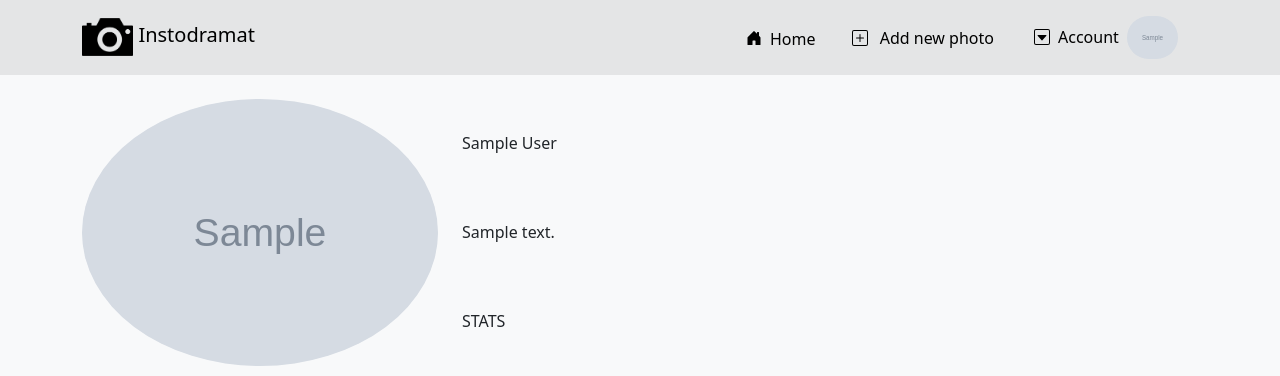
After one commit to aFku/Django-Instodramat, a Django app: page /1 in a window 1280 px wide. The commit adds this page. Shown: the top 376 px of the page. Run offline with Django 3.2, Linux system fonts and the light colour scheme; tables that the repository leaves empty hold one stand-in row (values such as "Sample post"); grey boxes marked "Sample" are stand-in pictures; some libraries are stand-ins or nearby versions.

Commit message:
Created basic template for profile | Fixed Profile model and its avatar field | Changed the way that template get image to execute model method

```diff
--- a/Instodramat/Users/default_vars.py
+++ b/Instodramat/Users/default_vars.py
@@ -1 +1 @@
-DEFAULT_AVATAR = ''
+DEFAULT_AVATAR = '/static/resc/default-avatar.png'
--- a/Instodramat/Users/models.py
+++ b/Instodramat/Users/models.py
@@ -1,36 +1,42 @@
 from django.db import models
 from django.contrib.auth.models import User
 from django.conf import settings
-#from ..Scripts.RenamePath import RenamePath
+from Scripts.RenamePath import RenamePath
 from os import remove
-#import default_vars
+from . import default_vars
 
 
 class Profile(models.Model):
-    first_name = models.CharField(max_length=20)
-    last_name = models.CharField(max_length=20)
-    birthday = models.DateField()
-    description = models.CharField(max_length=255)
-#    rename_path = RenamePath('Avatars')  # Create object from Scripts.RenamePath to rename uploaded avatar
-    avatar = models.ImageField(upload_to='rename_path', blank=True, null=False, default='default_vars.DEFAULT_AVATAR')
+    first_name = models.CharField(max_length=20, blank=False, null=False)
+    last_name = models.CharField(max_length=20, blank=False, null=False)
+    birthday = models.DateField(blank=False, null=False)
+    description = models.CharField(max_length=255, blank=True, null=True)
+    rename_path = RenamePath('Avatars')  # Create object from Scripts.RenamePath to rename uploaded avatar
+    avatar = models.ImageField(upload_to=rename_path, blank=True, null=True)
     # Related with specific user one to one
     user = models.OneToOneField(User, on_delete=models.CASCADE, related_name='profile')
     # Users can decide if they want to display their nicknames in profile or first and last name
     DISPLAY_NAME_CHOICE_VALUES = (
-        (f'{first_name} {last_name}', "Full name"),
-        (user.name, "Only username"),
+        (True, "Full name"),
+        (False, "Only username"),
     )
-    display_name = models.CharField(max_length=71, choices=DISPLAY_NAME_CHOICE_VALUES)
+    display_name = models.CharField(max_length=71, choices=DISPLAY_NAME_CHOICE_VALUES, blank=False, null=False)
     # Relation for associate followers
     follow = models.ManyToManyField(User, related_name='followers')
     GENDER_CHOICE_VALUES = (
         ('Male', "Male"),
         ('Female', "Female"),
     )
-    gender = models.CharField(max_length=6, choices=GENDER_CHOICE_VALUES)
+    gender = models.CharField(max_length=6, choices=GENDER_CHOICE_VALUES, blank=False, null=False)
 
     def delete(self, using=None, keep_parents=False):
         # Check if user is using default avatar
-        if self.avatar.name != default_vars.DEFAULT_AVATAR:
+        if self.avatar:
             remove(settings.MEDIA_ROOT + "/" + self.avatar.name)
         super().delete()
+
+    def get_name_to_display(self):
+        return f'{self.first_name} {self.last_name}' if self.display_name else self.user.username
+
+    def get_avatar(self):
+        return self.avatar.url if self.avatar.name else default_vars.DEFAULT_AVATAR
--- a/Instodramat/Users/static/css/profile.css
+++ b/Instodramat/Users/static/css/profile.css
@@ -1,7 +1,19 @@
 .profile-avatar{
     border-radius: 50%;
+    display: block;
+    margin: auto;
+}
+
+#avatar-container{
+    justify-content: center;
 }
 
 #user-data {
     justify-content: space-around;
 }
+
+.gallery-thumbnails img {
+    display: block;
+    margin: auto;
+    margin-top: 10px;
+}
--- /dev/null
+++ b/Instodramat/Users/templates/profile.html
@@ -0,0 +1,51 @@
+{% extends "base.html" %}
+{% load static %}
+
+{% block title %}
+    test title
+{% endblock %}
+
+{% block styles %}
+    {{ block.super }}
+    <link rel="stylesheet" href="{% static 'css/profile.css' %}">
+{% endblock %}
+
+{% block content %}
+    <div class="row">
+        <div class="col-lg-4 col-md-12" id="avatar-container">
+            <img src="{{ profile.get_avatar }}" class="img-fluid profile-avatar">
+        </div>
+        <div id="user-data" class="col-lg-8 col-md-12 d-flex flex-column">
+            <div class="row">
+                <div class="col-lg-8 col-md-12">
+                    {{ profile.get_name_to_display}}
+                </div>
+            </div>
+            <div class="row">
+                <div class="col-lg-8 col-md-12">
+                    {{ profile.description }}
+                </div>
+            </div>
+            <div class="row">
+                <div class="col-lg-8 col-md-12">
+                    STATS
+                </div>
+            </div>
+        </div>
+    </div>
+    <hr>
+    <div class="row">
+        <div class="col-lg-4 col-md-6 col-sm-12 gallery-thumbnails">
+            <img src="{% static 'resc/addimage.png' %}" class="img-thumbnail">
+        </div>
+        <div class="col-lg-4 col-md-6 col-sm-12 gallery-thumbnails">
+            <img src="{% static 'resc/addimage.png' %}" class="img-thumbnail">
+        </div>
+        <div class="col-lg-4 col-md-6 col-sm-12 gallery-thumbnails">
+            <img src="{% static 'resc/addimage.png' %}" class="img-thumbnail">
+        </div>
+        <div class="col-lg-4 col-md-6 col-sm-12 gallery-thumbnails">
+            <img src="{% static 'resc/addimage.png' %}" class="img-thumbnail">
+        </div>
+    </div>
+{% endblock %}
--- a/Instodramat/Users/urls.py
+++ b/Instodramat/Users/urls.py
@@ -3,5 +3,5 @@ from . import views
 
 #path('url', '<view name>', name=<''url name>)
 urlpatterns = [
-    path('', views.test, name='xd')
+    path('<int:pk>', views.ProfileView.as_view(), name='xd')
 ]
--- a/Instodramat/Users/views.py
+++ b/Instodramat/Users/views.py
@@ -7,23 +7,21 @@ from .models import Profile
 class ProfileView(DetailView):
     model = User
     context_object_name = 'user'
+    template_name = 'profile.html'
 
     # Find user and profile and photos
-    def get_queryset(self):
-        # Check if user exist
-        user = get_object_or_404(User, id=self.kwargs['id'])
+    def get_object(self):
+        # Get user
+        user = get_object_or_404(User, id=self.kwargs['pk'])
         # If user exist find profile (and add this in get_context_data)
-        self.profile = Profile.objects.filter(user=user)
+        self.profile = get_object_or_404(Profile, user=user)
         # Get all user's photos related by their FK with related_name = photos
-        self.photos = user.photos.all()
+        #self.photos = user.photos.all()
         return user
 
     # Add profile object to context
     def get_context_data(self, **kwargs):
         context = super().get_context_data(**kwargs)
         context['profile'] = self.profile
-        context['photos'] = self.photos
+        #context['photos'] = self.photos
         return context
-
-def test(request):
-    return render(request, 'test.html')
--- a/Instodramat/templates/base.html
+++ b/Instodramat/templates/base.html
@@ -40,7 +40,7 @@
                         <a class="nav-link dropdown-toggle navbar-item-flex-center" href="#" id="navbarDropdown" role="button" data-bs-toggle="dropdown" aria-expanded="false">
                             <img src="{% static 'icons/caret-down-square.svg' %}" class="mx-1">
                             <span class="align-middle mx-1"> Account </span>
-                            <img src="{% static 'resc/moustache-man.png' %}" class="d-inline-block align-top mx-1" width="51.2" height="42.8" style="border-radius: 40px;">
+                            <img src="{{ profile.get_avatar }}" class="d-inline-block align-top mx-1" width="51.2" height="42.8" style="border-radius: 40px;">
                         </a>
                         <ul class="dropdown-menu" aria-labelledby="navbarDropdown">
                             <li><a class="dropdown-item" href="#"><img src="{% static 'icons/person-circle.svg' %}" class="mx-1">Profile</a></li>
```
Also changed, not shown: Instodramat/Users/templates/test.html (deleted, +0 -36 lines), Instodramat/static/resc/default-avatar.png (renamed from Instodramat/static/resc/moustache-man.png), 1 other file.
